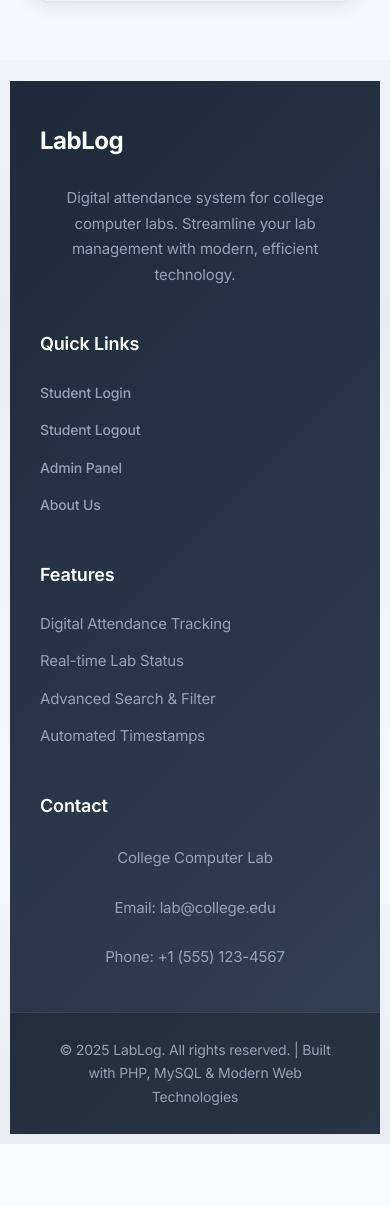
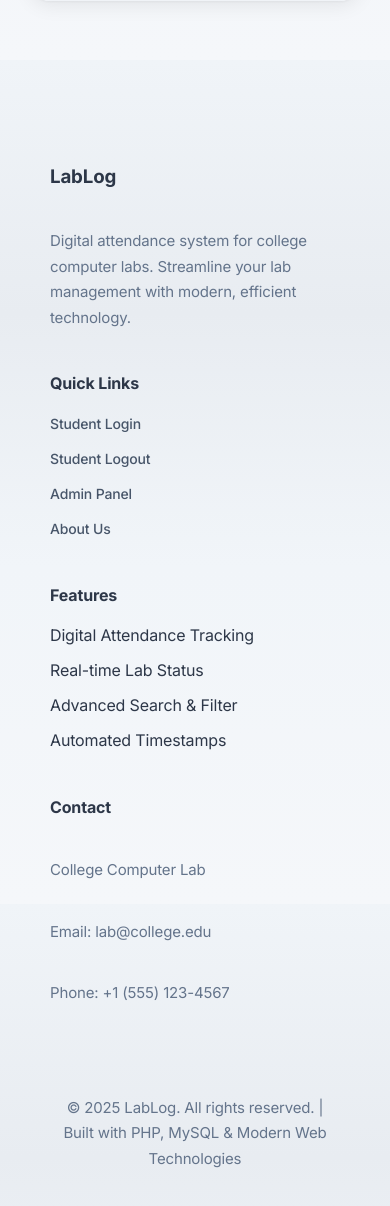
Before and after one commit to 212005-ts/LabLog, a PHP site: page /admin.php in a window 390 px wide. Shown: the part 784-1990 px from the top of the page. Before the commit the page ends 1928 px from the top, so only its background shows below. Run offline with PHP 8.4, Linux system fonts and the light colour scheme; data that the repository does not hold is empty.

Commit message:
Updated footer layout, CSS fixes, session duration, and login/logout improvements

```diff
--- a/footer.php
+++ b/footer.php
@@ -1,4 +1,13 @@
-<footer class="footer">
+<!DOCTYPE html>
+<html lang="en">
+<head>
+    <meta charset="UTF-8">
+    <meta name="viewport" content="width=device-width, initial-scale=1.0">
+    <link rel="stylesheet" href="styles/footer.css">
+    <title>Document</title>
+</head>
+<body>
+    <footer class="footer">
     <div class="footer-content">
         <div class="footer-section">
             <h3>LabLog</h3>
@@ -37,3 +46,7 @@
         <p>&copy; <?php echo date('Y'); ?> LabLog. All rights reserved. | Built with PHP, MySQL & Modern Web Technologies</p>
     </div>
 </footer>
+
+
+</body>
+</html>
--- a/index.php
+++ b/index.php
@@ -173,7 +173,10 @@ document.getElementById("section").addEventListener("change", function() {
 </html>
 
 <?php
+session_start();
 if (isset($_POST['login'])) {
+
+    include 'db.php';
 
     $name = $_POST['student_name'];
     $course = $_POST['course'];
@@ -188,6 +191,9 @@ if (isset($_POST['login'])) {
             VALUES ('$name', '$course', '$semester', '$class', '$group', '$login_time', '$signature')";
 
     if (mysqli_query($conn, $sql)) {
+
+        $_SESSION['log_id'] = mysqli_insert_id($conn);
+
         echo "<p class='success' style='text-align:center;'>Login recorded successfully!</p>";
     } else {
         echo "<p class='error' style='text-align:center;'>Error: " . mysqli_error($conn) . "</p>";
--- a/style.css
+++ b/style.css
@@ -915,79 +915,55 @@ td[colspan] {
     background: #f8fafc;
 }
 
-.footer {
-    background: linear-gradient(135deg, #1e293b 0%, #334155 100%);
-    color: #cbd5e1;
-    margin-top: 80px;
-    padding: 0;
+footer.footer {
+    padding-top: 60px !important;
+    padding-bottom: 0 !important;
 }
 
-.footer-content {
-    max-width: 1400px;
-    margin: 0 auto;
-    padding: 60px 40px 40px;
-    display: grid;
-    grid-template-columns: repeat(auto-fit, minmax(250px, 1fr));
-    gap: 40px;
+footer.footer .footer-content {
+    max-width: 1400px !important;
+    margin: 0 auto !important;
+    padding: 60px 40px 40px !important;
+
+    display: grid !important;
+    grid-template-columns: repeat(auto-fit, minmax(260px, 1fr)) !important;
+    gap: 40px !important;
+
+    align-items: flex-start !important;
+    justify-content: space-between !important;
 }
 
-.footer-section h3 {
-    color: white;
-    font-size: 24px;
-    font-weight: 700;
-    margin-bottom: 20px;
-    letter-spacing: -0.5px;
+footer.footer .footer-section {
+    text-align: left !important;
+    display: flex !important;
+    flex-direction: column !important;
+    align-items: flex-start !important;
+    gap: 12px !important;
 }
 
-.footer-section h4 {
-    color: white;
-    font-size: 18px;
-    font-weight: 600;
-    margin-bottom: 20px;
+footer.footer .footer-section h3,
+footer.footer .footer-section h4 {
+    width: 100% !important;
 }
 
-.footer-section p {
-    color: #94a3b8;
-    font-size: 15px;
-    line-height: 1.7;
-    margin-bottom: 12px;
+footer.footer .footer-section p,
+footer.footer .footer-section ul li {
+    text-align: left !important;
+    width: 100% !important;
 }
 
-.footer-section ul {
+footer.footer .footer-section ul {
     list-style: none;
     padding: 0;
     margin: 0;
+    display: flex;
+    flex-direction: column;
+    gap: 8px;
 }
 
-.footer-section ul li {
-    margin-bottom: 12px;
-    color: #94a3b8;
-    font-size: 15px;
-}
-
-.footer-section ul li a {
-    color: #94a3b8;
-    text-decoration: none;
-    transition: color 0.2s ease;
-    display: inline-block;
-}
-
-.footer-section ul li a:hover {
-    color: white;
-    padding-left: 5px;
-}
-
-.footer-bottom {
-    background: rgba(0, 0, 0, 0.2);
-    padding: 25px 40px;
-    text-align: center;
-    border-top: 1px solid rgba(255, 255, 255, 0.1);
-}
-
-.footer-bottom p {
-    color: #94a3b8;
-    font-size: 14px;
-    margin: 0;
+footer.footer .footer-bottom {
+    text-align: center !important;
+    padding: 25px 40px !important;
 }
 
 @media (max-width: 768px) {
@@ -1026,7 +1002,7 @@ td[colspan] {
         width: 100%;
     }
 
-    .footer-content {
+    footer.footer .footer-content {
         grid-template-columns: 1fr;
         gap: 30px;
         padding: 40px 30px 30px;
@@ -1056,10 +1032,16 @@ td[colspan] {
 .login-hero-content h1 {
     font-size: 42px;
     font-weight: 700;
-    font-family: "Inter", -apple-system, BlinkMacSystemFont, "Segoe UI", Roboto, sans-serif;
     margin-bottom: 12px;
     color: #1e293b;
     letter-spacing: -0.02em;
+    transition: 0.3s ease;
+}
+
+.login-hero-content h1:hover {
+    transform: translateY(-4px);
+    color: var(--text-primary);
+    text-shadow: 0 4px 20px rgba(108, 117, 125, 0.4);
 }
 
 .login-subtitle {
@@ -1389,3 +1371,30 @@ td[colspan] {
         text-align: center;
     }
 }
+
+/* footer.footer {
+    padding-top: 60px !important;
+    padding-bottom: 0 !important;
+}
+
+footer.footer .footer-content {
+    max-width: 1400px !important;
+    margin: 0 auto !important;
+    padding: 60px 40px 40px !important;
+
+    display: grid !important;
+    grid-template-columns: repeat(auto-fit, minmax(260px, 1fr)) !important;
+    gap: 40px !important;
+
+    align-items: flex-start !important;
+    justify-content: space-between !important;
+}
+
+footer.footer .footer-section {
+    text-align: left !important;
+}
+
+footer.footer .footer-bottom {
+    text-align: center !important;
+    padding: 25px 40px !important;
+} */
```
Also changed, not shown: admin.php (+42 -2 lines), logout.php (+26 -10 lines), README.md.
